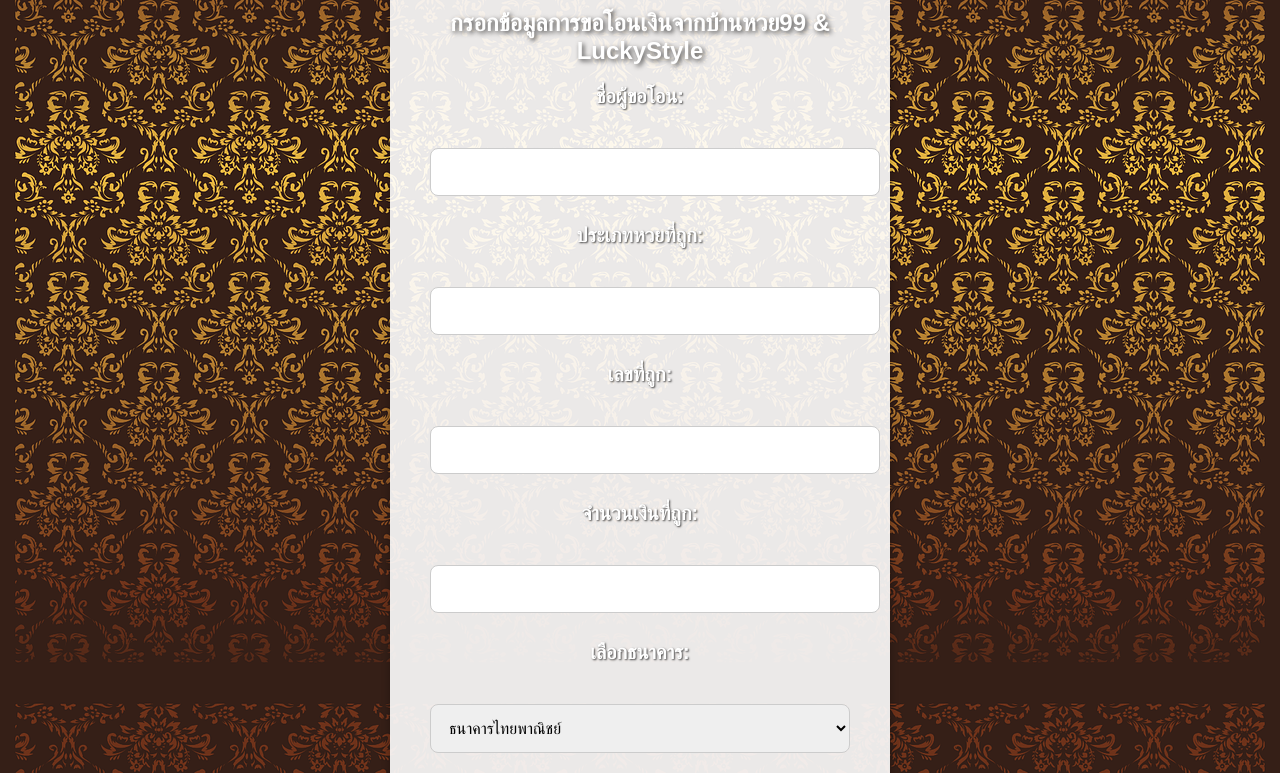
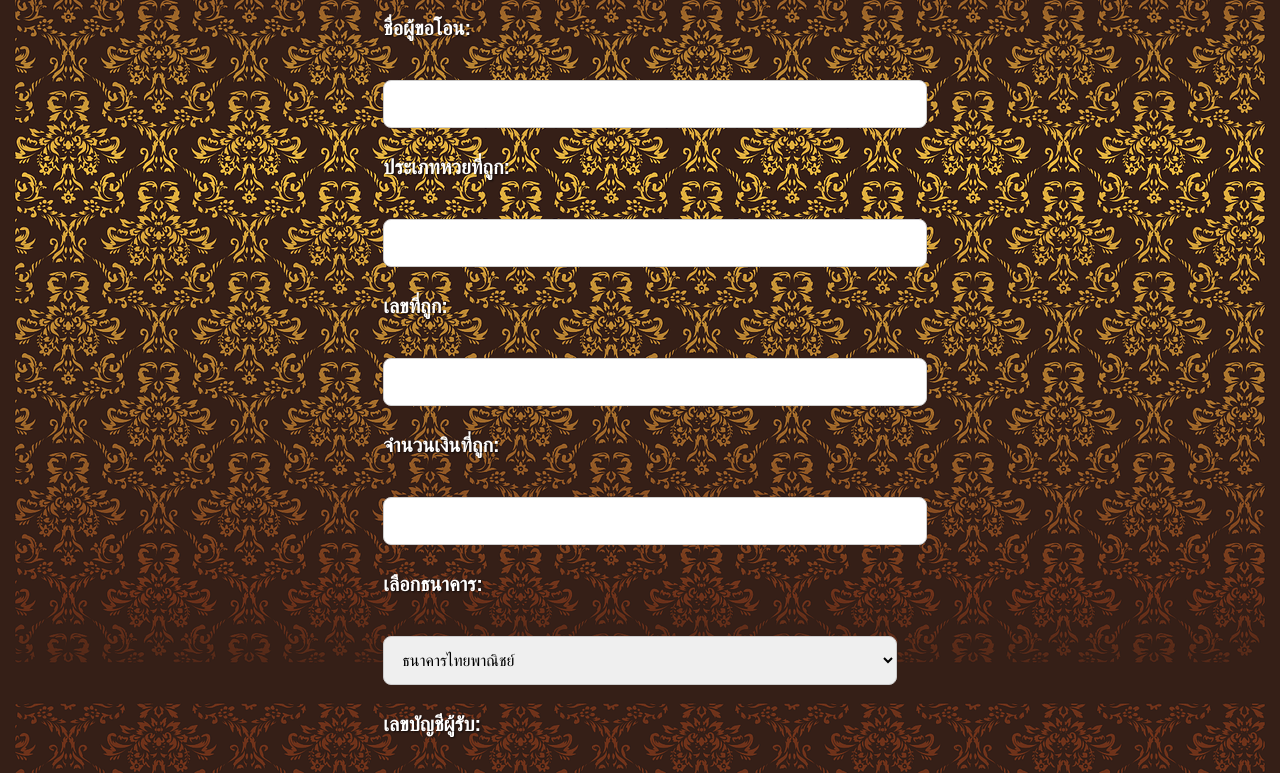
Before and after one commit to Patriackwong/dismoneyhuay99, a plain HTML site: page index.html in a window 1280 px wide. Shown: the part 181-954 px from the top of the page. Drawn offline with Linux system fonts and the light colour scheme.

Commit message:
index.html

```diff
--- a/index.html
+++ b/index.html
@@ -22,16 +22,7 @@
       }
 
       /* กล่องฟอร์มกลางหน้า */
-      .form-container {
-        background-color: rgba(255, 255, 255, 0.9); /* ให้พื้นหลังของฟอร์มโปร่งแสง */
-        padding: 40px;
-        border-radius: 10px;
-        box-shadow: 0 4px 8px rgba(0, 0, 0, 0.3);
-        width: 100%;
-        max-width: 500px;
-        box-sizing: border-box;
-        text-align: center;
-      }
+
 
       /* การจัดวางโลโก้ทั้งสอง */
       .logo-container {
```
